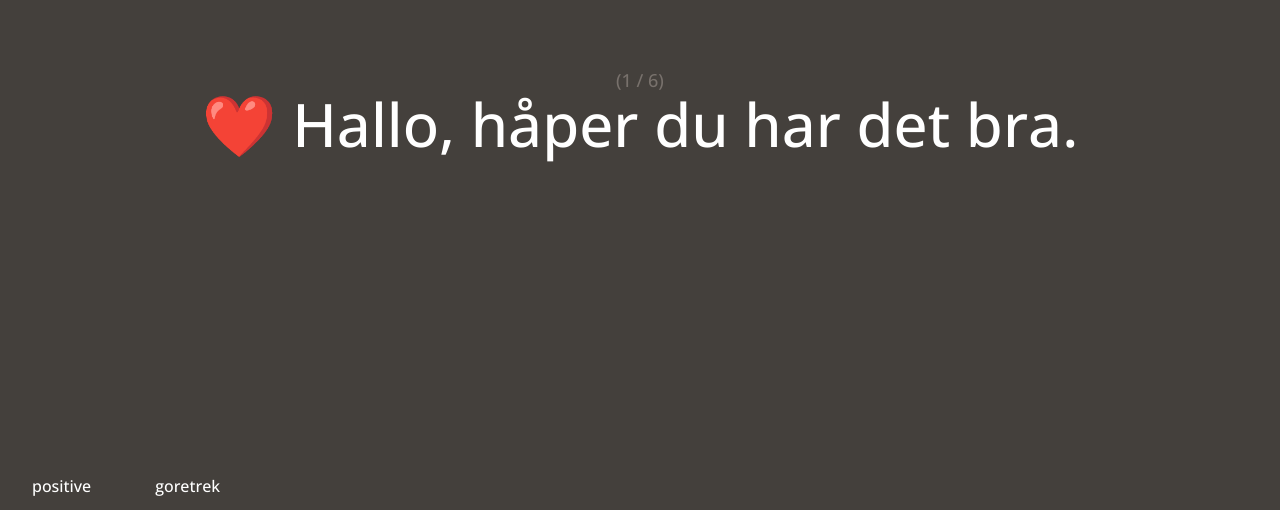
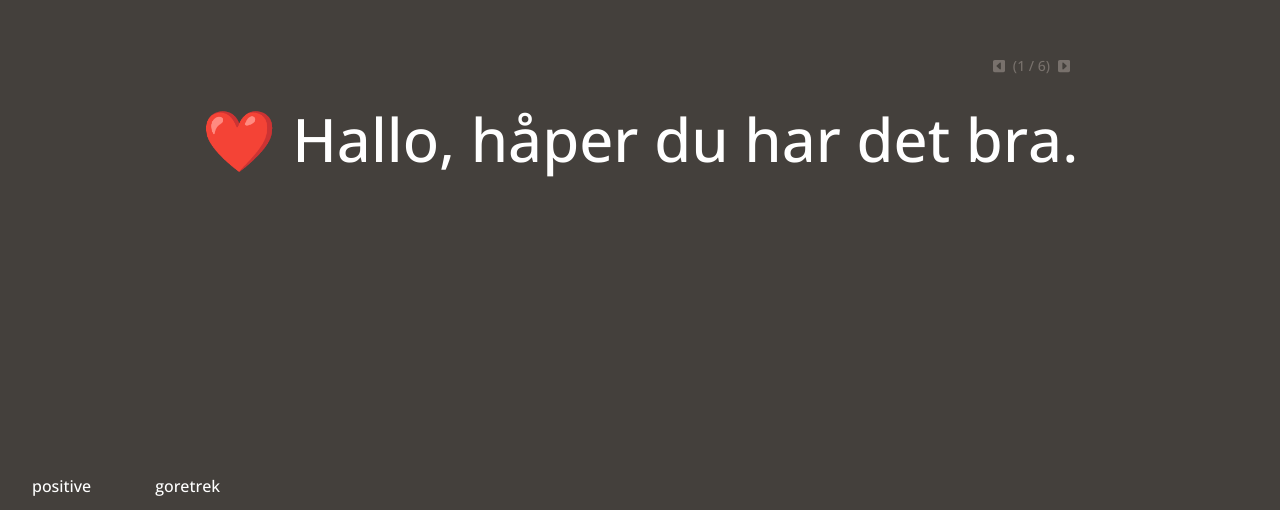
Before and after one commit to NicTorgersen/static-nichlas.no, a Vue app: page / in a window 1280 px wide. Shown: the part 290-800 px from the top of the page. Built offline with nearby package versions, Linux system fonts and the light colour scheme.

Commit message:
changes to increments

```diff
--- a/src/App/App.vue
+++ b/src/App/App.vue
@@ -3,9 +3,16 @@
         <TransitionGroup name="fade" mode="out-in">
             <template v-for="(string, index) in stringsByCategory">
                 <div v-if="index === currentIndex" class="flex flex-col text-white text-6xl absolute whitespace-pre-line" :key="index">
-                    <span class="block text-stone-500 text-lg">
+                    <span class="flex text-stone-500 text-sm items-center justify-end fill-stone-500 mb-7">
+                        <button class="p-2" @click.prevent="updateStringIndex({incrementBy: -1})">
+                            <svg xmlns="http://www.w3.org/2000/svg" height="1em" viewBox="0 0 448 512"><!--! Font Awesome Free 6.4.2 by @fontawesome - https://fontawesome.com License - https://fontawesome.com/license (Commercial License) Copyright 2023 Fonticons, Inc. --><path d="M0 416c0 35.3 28.7 64 64 64l320 0c35.3 0 64-28.7 64-64l0-320c0-35.3-28.7-64-64-64L64 32C28.7 32 0 60.7 0 96L0 416zM128 256c0-6.7 2.8-13 7.7-17.6l112-104c7-6.5 17.2-8.2 25.9-4.4s14.4 12.5 14.4 22l0 208c0 9.5-5.7 18.2-14.4 22s-18.9 2.1-25.9-4.4l-112-104c-4.9-4.5-7.7-10.9-7.7-17.6z"/></svg>
+                        </button>
                         ({{ index + 1 }} / {{ stringsByCategory.length }})
+                        <button class="p-2" @click.prevent="updateStringIndex()">
+                            <svg xmlns="http://www.w3.org/2000/svg" height="1em" viewBox="0 0 448 512"><!--! Font Awesome Free 6.4.2 by @fontawesome - https://fontawesome.com License - https://fontawesome.com/license (Commercial License) Copyright 2023 Fonticons, Inc. --><path d="M448 96c0-35.3-28.7-64-64-64L64 32C28.7 32 0 60.7 0 96L0 416c0 35.3 28.7 64 64 64l320 0c35.3 0 64-28.7 64-64l0-320zM320 256c0 6.7-2.8 13-7.7 17.6l-112 104c-7 6.5-17.2 8.2-25.9 4.4s-14.4-12.5-14.4-22l0-208c0-9.5 5.7-18.2 14.4-22s18.9-2.1 25.9 4.4l112 104c4.9 4.5 7.7 10.9 7.7 17.6z"/></svg>
+                        </button>
                     </span>
+
                     {{ string }}
                 </div>
             </template>
```
